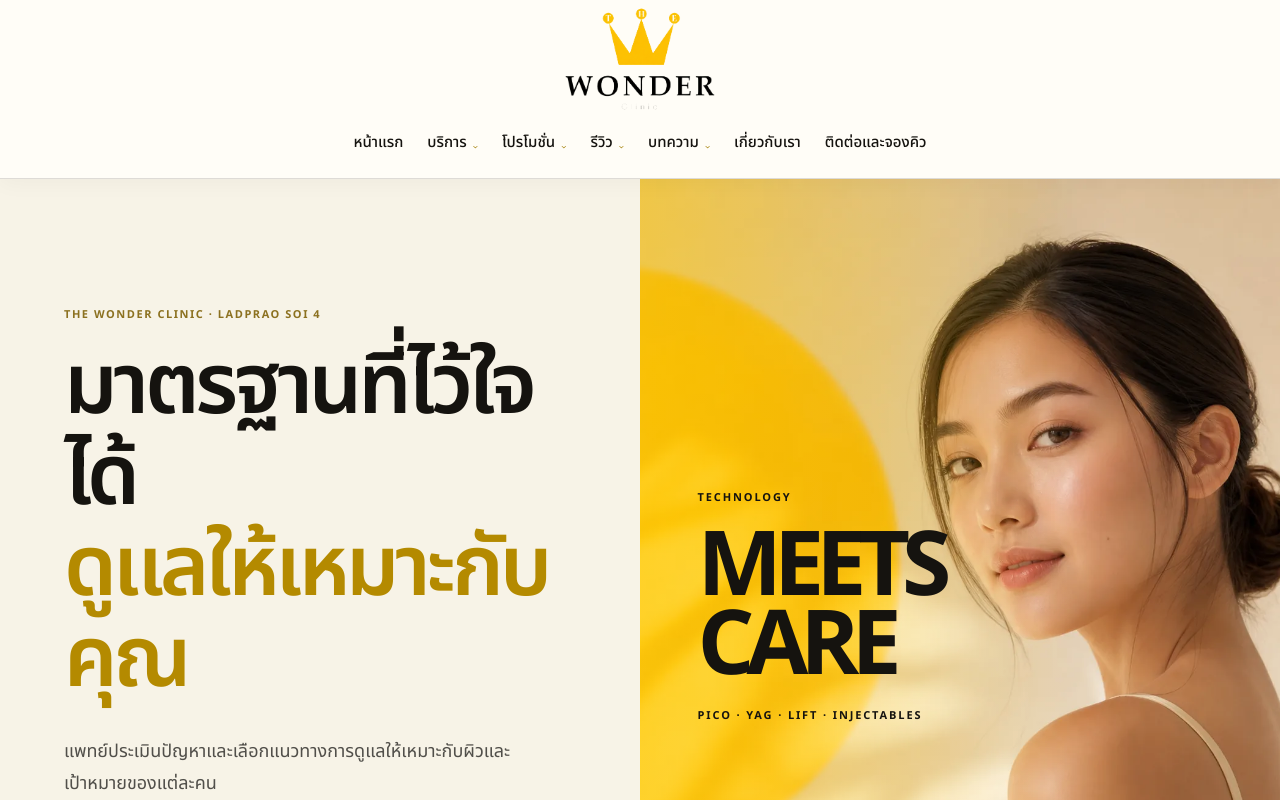
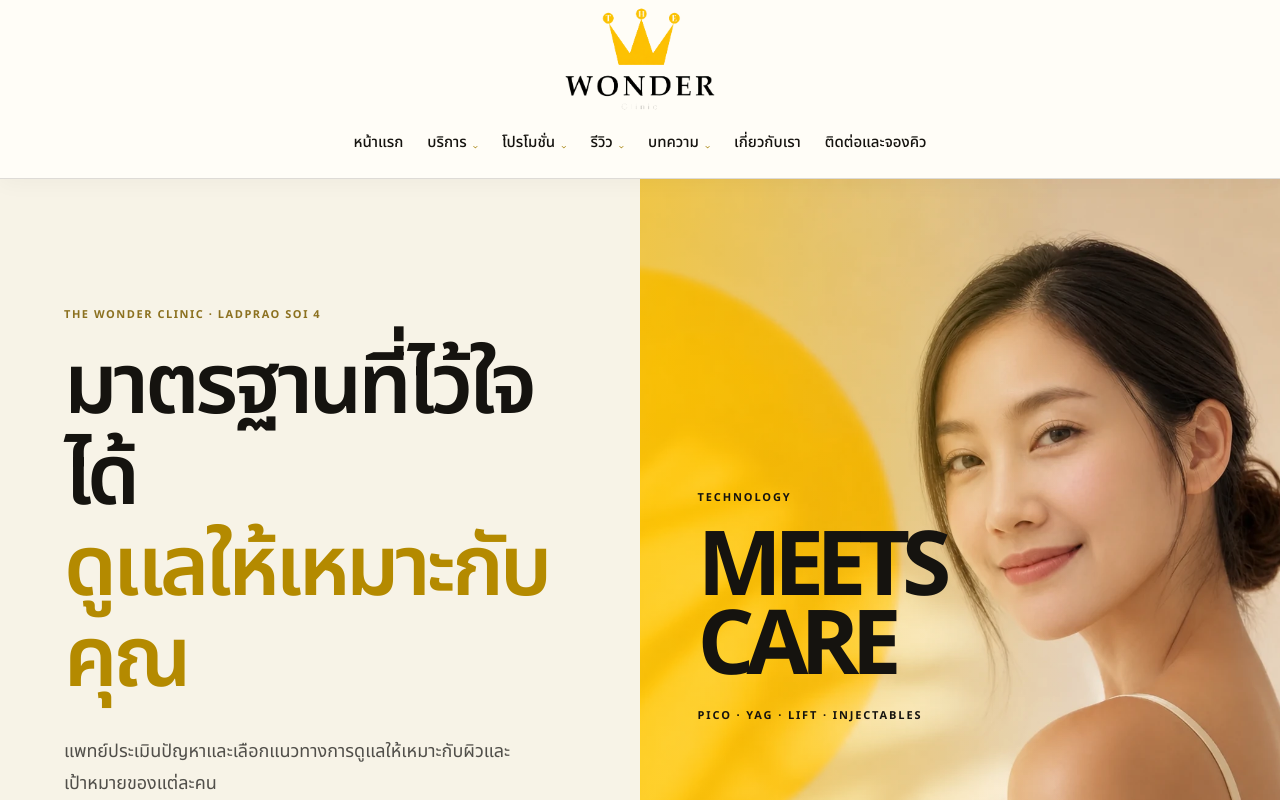
Before and after one commit to panuwatbit-oss/wonder-clinic-website, a Next.js app: page / in a window 1280 px wide. Shown: the top 800 px of the page. Built offline with nearby package versions, Linux system fonts and the light colour scheme.

Commit message:
Update homepage hero model

```diff
--- a/app/page.tsx
+++ b/app/page.tsx
@@ -65,7 +65,7 @@ export default function Home() {
           </div>
         </div>
         <div className="hero-art" aria-label="บริการหลักของ The Wonder Clinic">
-          <img className="hero-photo" src="/media/samples/hero-beauty-sample.webp" alt="ภาพตัวอย่างแนวทาง Hero ของ The Wonder Clinic" />
+          <img className="hero-photo" src="/media/samples/hero-beauty-reference-v2.webp" alt="นางแบบในภาพฮีโร่ของ The Wonder Clinic" />
           <div className="hero-statement">
             <span>TECHNOLOGY</span>
             <strong>MEETS<br />CARE</strong>
```
Also changed, not shown: public/media/samples/hero-beauty-reference-v2.webp (added), 1 other file (tests, documents, lock files or other folders).
